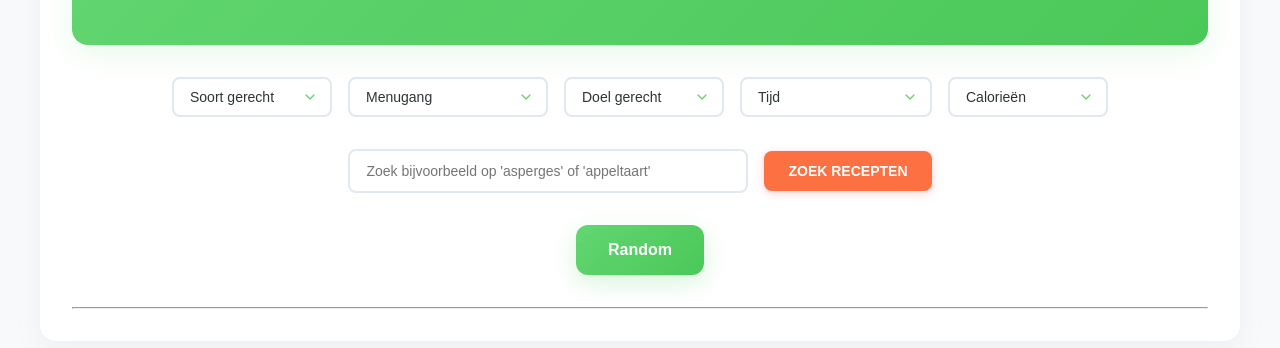
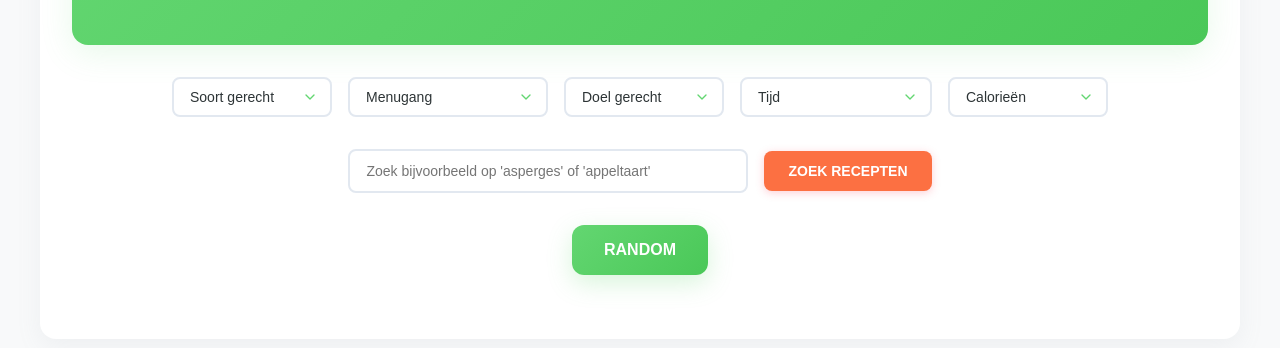
Before and after one commit to kookkeuze/kookkeuze, a website: page index.html in a window 1280 px wide. Shown: the part 270-618 px from the top of the page. Drawn offline with Linux system fonts and the light colour scheme.

Commit message:
Add files via upload

```diff
--- a/index.html
+++ b/index.html
@@ -104,10 +104,9 @@
 
       <!-- Random recept button -->
       <div class="hero-random">
-        <button id="randomBtn" class="green-btn">Random</button>
+        <button id="randomBtn" class="green-btn">RANDOM</button>
       </div>
 
-      <hr />
       <!-- Resultaat van zoeken/random -->
       <div id="result"></div>
     </div>
```
